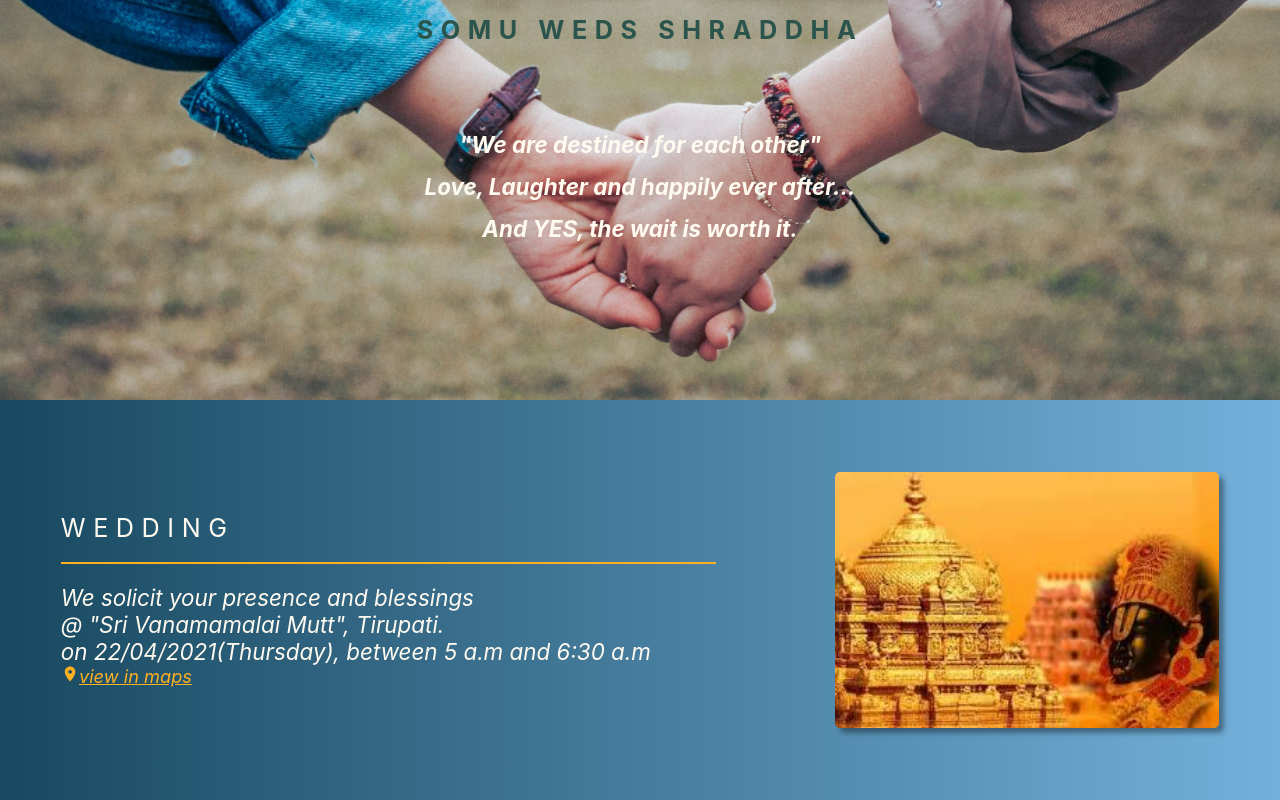
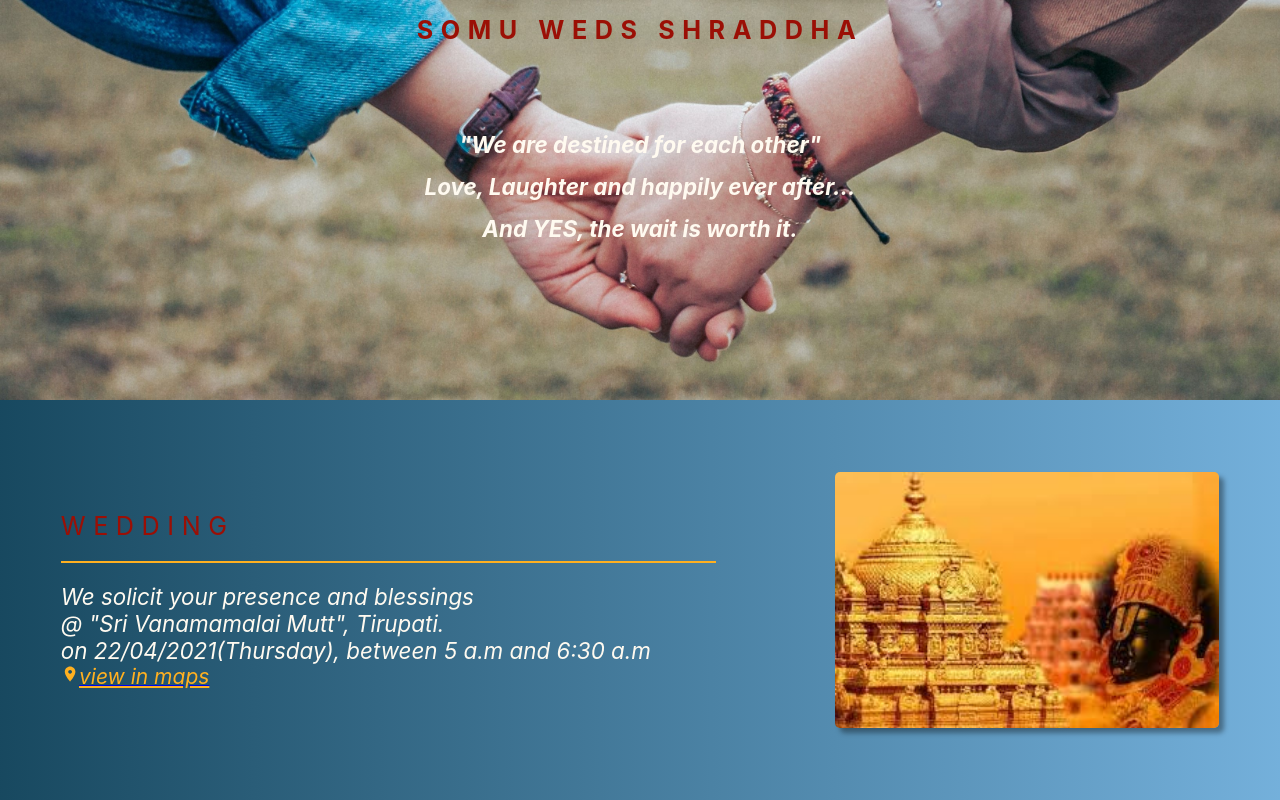
Before and after one commit to DivyaSampath04/somu-weds-shraddha, a React (Create React App) app: page / in a window 1280 px wide. Shown: the top 800 px of the page. Built offline with nearby package versions, Linux system fonts and the light colour scheme.

Commit message:
color animation

```diff
--- a/src/Invite/Invite.css
+++ b/src/Invite/Invite.css
@@ -56,10 +56,11 @@
     text-align: right;
 }
 .title{
-    color: floralwhite;
+
     font-size: 1.8em;
     letter-spacing: 0.3em;
     font-weight: 400;
+    animation: change 2s step-end infinite;
 
 }
 .title-main{
@@ -67,17 +68,18 @@
     font-size: 1.8em;
     font-weight: bold;
     padding: 15px;
-    color:#313131;
+
    /* background: linear-gradient(to right, #f9cc29 0%, #c30404d9 100%);
 	-webkit-background-clip: text;
 	-webkit-text-fill-color: transparent;*/
-   -webkit-animation: colorchange 10s infinite alternate;;
+    animation: change 2s step-end infinite;
 
 }
 .line {
     border: 1px solid #ffb020;
     width: 100%;
     margin: 3% 0px;
+
 }
 .credit {
 
@@ -90,7 +92,7 @@
     color: #ffb020;
     text-decoration: underline;
     font-style: italic;
-    font-size: 1.3em;
+    font-size: 1.5em;
 }
 .loc-icon {
     color: #ffb020 !important;
@@ -102,22 +104,21 @@
     background-color: #6f6d6d;
 }
 
-@-webkit-keyframes colorchange {
+
+  @keyframes change {
     0% {
-
-      color: blue;
+      color: #f9cc29
     }
-
-    10% {
-
-      color: #8e44ad;
+    25% {
+      color: rgb(214, 140, 3)
     }
-
-    20% {
-
-      color: #1abc9c;
+    50% {
+      color: #090353d9
     }
-}
+    75% {
+      color: rgb(155, 15, 5)
+    }
+  }
 @media only screen and (max-width: 640px){
     .msg-1 {
         background-image: url('../utils/images/heart1.jpg');
@@ -133,7 +134,7 @@
         font-size: 0.8em;
     }
     .link {
-        font-size: 0.8em;
+        font-size: 1em;
     }
     .loc-icon {
         font-size: 0.8em !important;
```
